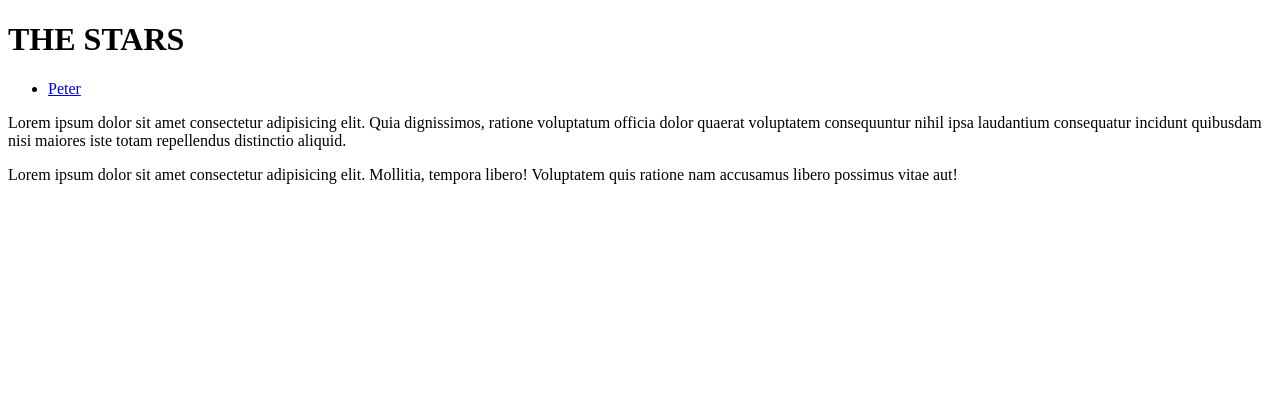
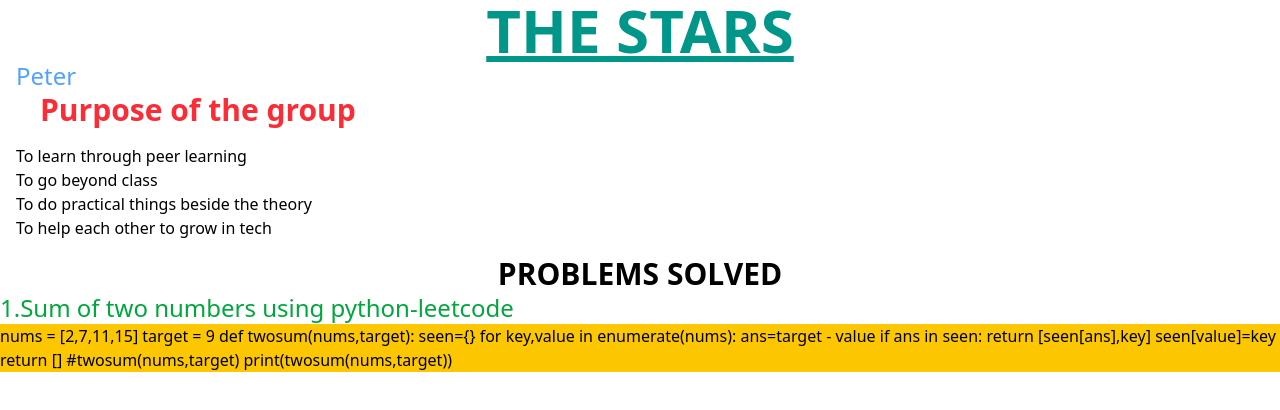
Before and after one commit to Anto7304/STARS, a plain HTML site: page index.html in a window 1280 px wide. Drawn offline with nearby package versions, Linux system fonts and the light colour scheme.

Commit message:
home page modified

```diff
--- a/index.html
+++ b/index.html
@@ -4,23 +4,66 @@
 <head>
     <meta charset="UTF-8">
     <meta name="viewport" content="width=device-width, initial-scale=1.0">
+    <script src="https://cdn.jsdelivr.net/npm/@tailwindcss/browser@4"></script>
     <title>Document</title>
 </head>
 
 <body>
-    <h1>THE STARS</h1>
+    <h1 class="font-bold text-center text-6xl underline text-teal-600 ">THE STARS</h1>
     <nav>
         <ul>
             <li>
-                <a href="./peter.html">Peter</a>
+                <a href="./peter.html" class = "text-2xl text-blue-400  text-center m-4 hover:bg-blue-800 hover:underline hover:">Peter</a>
             </li>
         </ul>
     </nav>
-    <p>Lorem ipsum dolor sit amet consectetur adipisicing elit. Quia dignissimos, ratione voluptatum officia dolor quaerat voluptatem consequuntur nihil ipsa laudantium consequatur incidunt quibusdam nisi maiores iste totam repellendus distinctio aliquid.
+    <div>
+        <h2 class="text-3xl font-bold ml-10 text-red-500">Purpose of the group</h2>
+        <ul class="m-4 ">
+            <li>To learn through peer learning</li>
+            <li>To go beyond class</li>
+            <li>To do practical things beside the theory</li>
+            <li>To help each other to grow in tech</li>
 
-    </p>
-    <p>Lorem ipsum dolor sit amet consectetur adipisicing elit. Mollitia, tempora libero! Voluptatem quis ratione nam
-        accusamus libero possimus vitae aut!</p>
+        </ul>
+
+    </div>
+
+    <h3 class="text-center font-bold text-3xl">PROBLEMS SOLVED</h3>
+    <div>
+        <h5 class="text-2xl text-green-600">1.Sum of two numbers using python-leetcode</h5>
+        <p class="bg-yellow-400">
+            nums = [2,7,11,15]
+            target = 9
+
+            def twosum(nums,target):
+                seen={}
+
+
+                for key,value in enumerate(nums):
+
+                    ans=target - value
+
+                    if ans  in seen:
+                        return [seen[ans],key]
+
+                    seen[value]=key
+
+                return []
+
+
+
+            #twosum(nums,target)
+            print(twosum(nums,target))
+        </p>
+    </div>
+
+    <div>
+
+    </div>
+
+
+
 
 </body>
 
```
